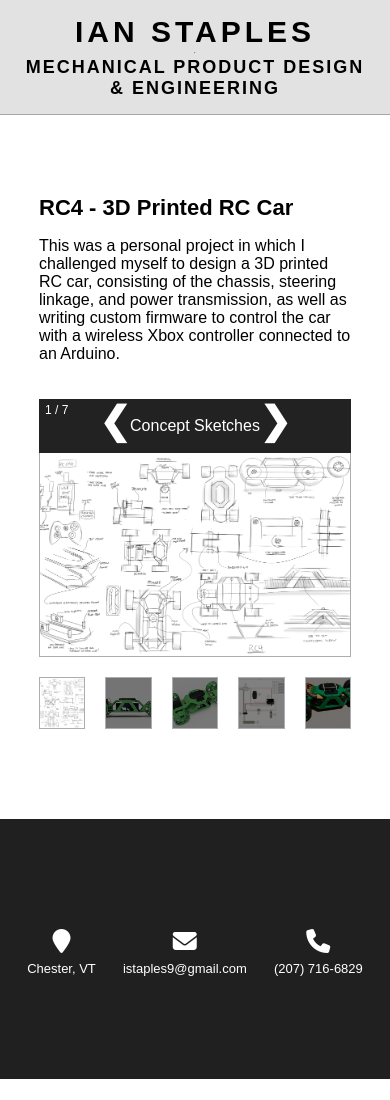
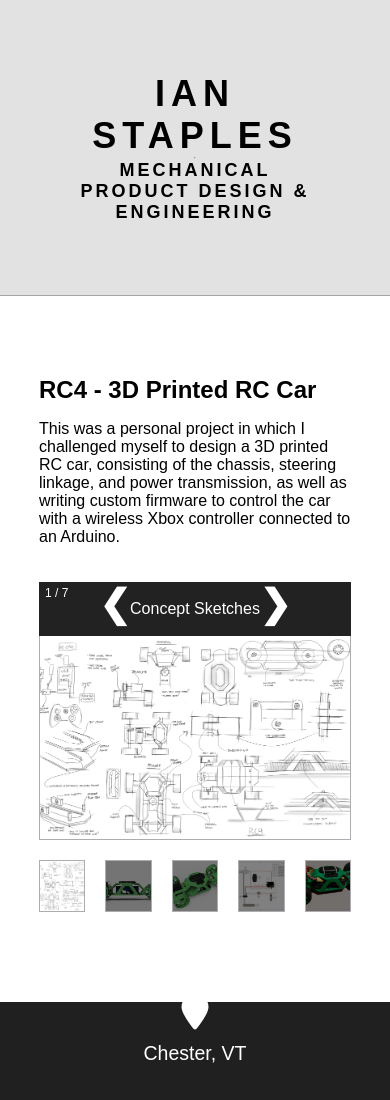
Before and after one commit to istaples9/is9_portfolio, a website: page rc4.html in a window 390 px wide. Shown: the top 1100 px of the page. Before the commit the page ends 1079 px from the top, so only its background shows below. Drawn offline with Linux system fonts and the light colour scheme.

Commit message:
zoom 1.5 styling

```diff
--- a/css/master.css
+++ b/css/master.css
@@ -4,7 +4,7 @@ body {
   align-items: center;
   font-family: Arial;
   width: 100%;
-  height: auto;
+  height: 100%;
   padding: 0;
   margin: 0;
 }
@@ -49,7 +49,7 @@ header {
   justify-content: center;
   width: auto;
   height: 100%;
-  padding:20px
+  padding:40px
 }
 
 a {
@@ -133,16 +133,24 @@ h3 {
 
 @media only screen and (max-width: 1000px) {
 
-  h1 {
-    font-size: 30px;
+  h1, h2, h3 {
+    zoom: 1.5;
   }
 
-  h2 {
-    font-size: 22px;
+  #center_h {
+    padding: 80px;
   }
 
-  h3 {
-    font-size: 18px;
+  #footer_template {
+    zoom: 1.5;
+  }
+
+  #info-container {
+    flex-direction: column;
+  }
+
+  .info {
+    padding: 30px;
   }
 
 }
```
Also changed, not shown: css/index.css (+9 -0 lines).
